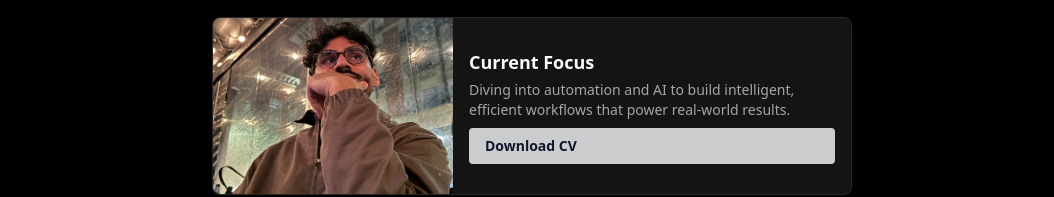
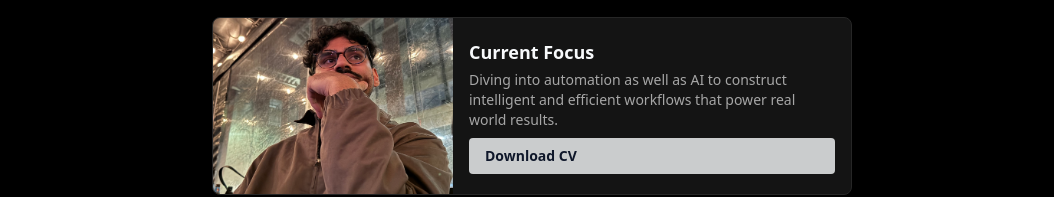
Before and after one commit to Ashu-Sangar/Peronsal-Site, a React (Vite) app: page / in a window 1280 px wide. Shown: the part 239-436 px from the top of the page, without its empty margins (108-1162 px from the left). Built offline with nearby package versions, Linux system fonts and the light colour scheme; no server answers.

Commit message:
adjusted images and wording

```diff
--- a/src/components/MainHighlight.tsx
+++ b/src/components/MainHighlight.tsx
@@ -9,7 +9,7 @@ const MainHighlight = () => (
       <div className="p-4 flex-1 flex flex-col justify-center">
         <h2 className="text-lg font-bold text-foreground mb-1">Current Focus</h2>
         <p className="text-sm text-muted-foreground mb-2">
-        Diving into automation and AI to build intelligent, efficient workflows that power real-world results.        </p>
+        Diving into automation as well as AI to construct intelligent and efficient workflows that power real world results.        </p>
         <a href="/resume/Ashu-Sangar-Resume.pdf" download className="inline-block mt-auto px-4 py-2 rounded bg-primary/80 text-primary-foreground font-semibold transition hover:bg-primary text-sm">Download CV</a>
       </div>
     </div>
--- a/src/pages/About.tsx
+++ b/src/pages/About.tsx
@@ -43,7 +43,7 @@ const timelineData = [
     {
         company: 'University Of Pittsburgh ',
         role: 'B.S in Computer Science',
-        details: 'got my degree to make my parents proud',
+        details: 'Where I learned that the shortest path isn\'t always the most efficient',
         date: '2021-2025',
         color: 'bg-green-400'
     },
```
Also changed, not shown: public/img/img1.jpeg.
